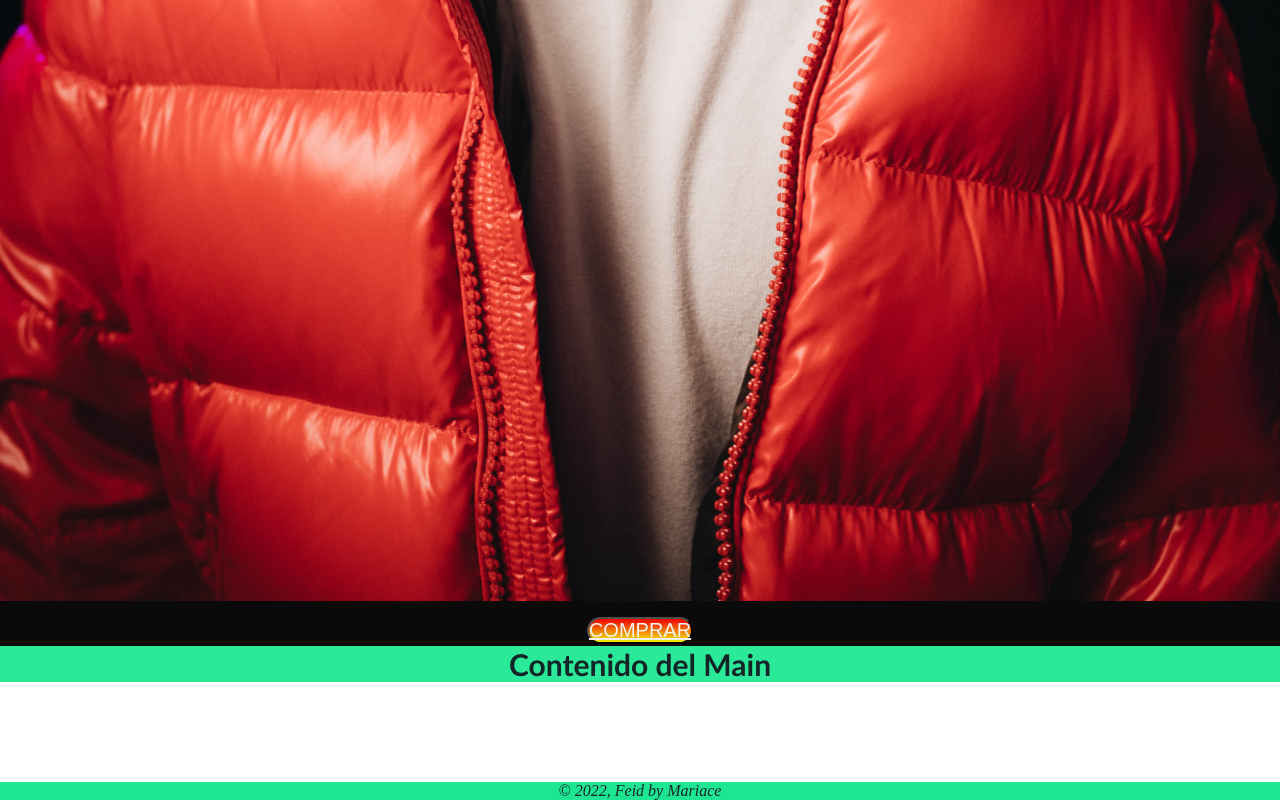
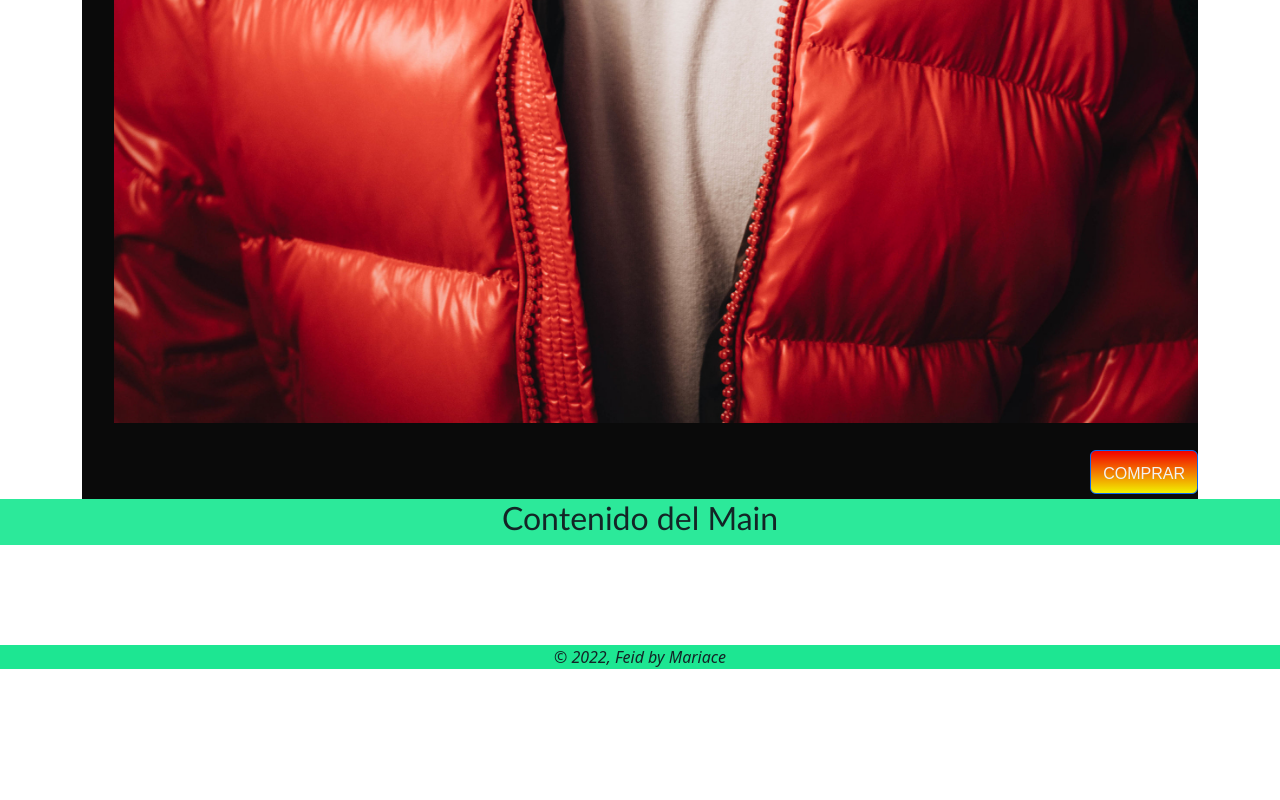
Before and after one commit to Glmariaca/PreEntrega2-GarciaLopez, a plain HTML site: page index.html in a window 1280 px wide. Shown: the part 1379-2179 px from the top of the page. After the commit the page ends 2064 px from the top, so only its background shows below. Drawn offline with nearby package versions, Linux system fonts and the light colour scheme; a web font is replaced by a local one.

Commit message:
Segunda version del proyecto

```diff
--- a/index.html
+++ b/index.html
@@ -4,16 +4,19 @@
     <meta charset="UTF-8">
     <meta http-equiv="X-UA-Compatible" content="IE=edge">
     <meta name="viewport" content="width=device-width, initial-scale=1.0">
-    <link rel="stylesheet" href="css/style.css">
     <title>FEID</title>
     <link href="https://fonts.googleapis.com/css2?family=Arsenal&family=News+Cycle&display=swap" rel="stylesheet">
     <link rel="stylesheet" href="https://cdnjs.cloudflare.com/ajax/libs/animate.css/4.1.1/animate.min.css"/>
+    <link href="https://cdn.jsdelivr.net/npm/bootstrap@5.2.2/dist/css/bootstrap.min.css" rel="stylesheet" integrity="sha384-Zenh87qX5JnK2Jl0vWa8Ck2rdkQ2Bzep5IDxbcnCeuOxjzrPF/et3URy9Bv1WTRi" crossorigin="anonymous">
+    <link rel="stylesheet" href="css/style.css">
 </head>
 <body>
     <header>
         <h1 class="animate_animated animate__bounce"> U.S TRIP FERXXO</h1>
 
-
+        <div class="alert alert-success" role="alert">
+            A simple success alert—check it out!
+          </div>
         <div class="container">
             <nav>
                 <ul>
@@ -28,10 +31,9 @@
                     <div id="comprar">
                     </div>
                 </ul>
-                <div id="comprar">
-                <button>
-                    <a href="html/tour.html">COMPRAR</a>
-                </button>
+                <div id="button">
+                <button type="button" class="btn btn-primary">COMPRAR
+                <a href="html/tour.html"></a></button>
                 </div>
 
             </nav>
@@ -47,5 +49,6 @@
     <p>© 2022, Feid by Mariace</p>
 
     </footer>
+    <link href="https://cdn.jsdelivr.net/npm/bootstrap@5.2.2/dist/css/bootstrap.min.css" rel="stylesheet" integrity="sha384-Zenh87qX5JnK2Jl0vWa8Ck2rdkQ2Bzep5IDxbcnCeuOxjzrPF/et3URy9Bv1WTRi" crossorigin="anonymous">
 </body>
 </html>
```
Also changed, not shown: html/contact.html (+5 -3 lines), html/gallery.html (+3 -1 lines), html/music.html (+3 -0 lines), html/tour.html (+3 -1 lines).
